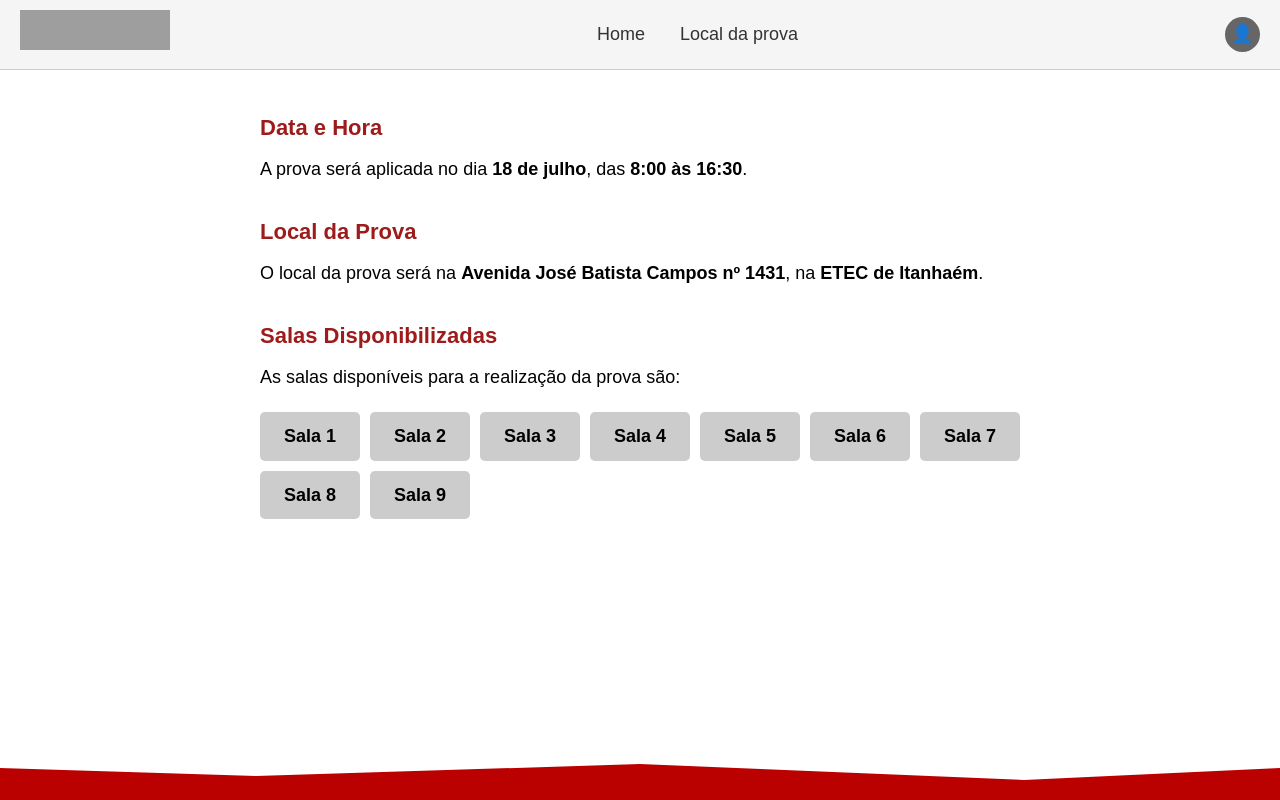
After one commit to JoaoVitor990/hackaton, a PHP site: page /templates/local_prova.html in a window 1280 px wide. The commit adds this page. Run offline with PHP 8.4, Linux system fonts and the light colour scheme; grey boxes are pictures that could not be loaded.

Commit message:
versao atualizada

```diff
--- /dev/null
+++ b/templates/local_prova.html
@@ -0,0 +1,147 @@
+<!DOCTYPE html>
+<html lang="pt-br">
+<head>
+  <meta charset="UTF-8" />
+  <meta name="viewport" content="width=device-width, initial-scale=1.0"/>
+  <title>Local da Prova</title>
+  <style>
+    * {
+      margin: 0;
+      padding: 0;
+      box-sizing: border-box;
+    }
+
+    body {
+      font-family: Arial, sans-serif;
+      background: #fff;
+      font-size: 18px;
+      line-height: 1.6;
+      padding-bottom: 100px;
+    }
+
+    /* Header (navbar) */
+    header {
+      display: flex;
+      align-items: center;
+      justify-content: space-between;
+      padding: 10px 20px;
+      background: #f5f5f5;
+      border-bottom: 1px solid #ccc;
+    }
+
+    .logo img {
+      height: 40px;
+    }
+
+    nav a {
+      margin: 0 15px;
+      text-decoration: none;
+      color: #333;
+      font-weight: 500;
+    }
+
+    nav a:hover {
+      color: #b00;
+    }
+
+    .user {
+      width: 35px;
+      height: 35px;
+      border-radius: 50%;
+      background: #666;
+      display: flex;
+      align-items: center;
+      justify-content: center;
+      color: #fff;
+      font-size: 18px;
+    }
+
+    /* Conteúdo principal */
+    main {
+      max-width: 800px;
+      margin: 40px auto;
+      padding: 0 20px;
+    }
+
+    h2 {
+      color: #9E1B1B;
+      margin-bottom: 10px;
+      margin-top: 30px;
+      font-size: 22px;
+    }
+
+    p {
+      margin-bottom: 20px;
+    }
+
+    .salas-grid {
+      display: grid;
+      grid-template-columns: repeat(auto-fill, minmax(100px, 1fr));
+      gap: 10px;
+      margin-top: 10px;
+    }
+
+    .salas-grid div {
+      background-color: #ccc;
+      text-align: center;
+      padding: 10px;
+      border-radius: 5px;
+      font-weight: bold;
+    }
+
+    /* Rodapé decorativo */
+    footer {
+      position: fixed;
+      bottom: 0;
+      left: 0;
+      width: 100%;
+      background: #b00;
+      height: 80px;
+      clip-path: polygon(0 60%, 20% 70%, 50% 55%, 80% 75%, 100% 60%, 100% 100%, 0 100%);
+      z-index: -1;
+    }
+  </style>
+</head>
+<body>
+
+  <header>
+    <div class="logo">
+      <img src="{{ url_for('static', filename='etec_itanhaem.png') }}" alt="Logo" width="150px">
+    </div>
+    <nav>
+      <a href="{{ url_for('inicio') }}">Home</a>
+      <a href="{{ url_for('local_prova') }}">Local da prova</a>
+    </nav>
+    <div class="user">👤</div>
+  </header>
+
+  <main>
+    <h2>Data e Hora</h2>
+    <p>
+      A prova será aplicada no dia <strong>18 de julho</strong>, das <strong>8:00 às 16:30</strong>.
+    </p>
+
+    <h2>Local da Prova</h2>
+    <p>
+      O local da prova será na <strong>Avenida José Batista Campos nº 1431</strong>, na <strong>ETEC de Itanhaém</strong>.
+    </p>
+
+    <h2>Salas Disponibilizadas</h2>
+    <p>As salas disponíveis para a realização da prova são:</p>
+    <div class="salas-grid">
+      <div>Sala 1</div>
+      <div>Sala 2</div>
+      <div>Sala 3</div>
+      <div>Sala 4</div>
+      <div>Sala 5</div>
+      <div>Sala 6</div>
+      <div>Sala 7</div>
+      <div>Sala 8</div>
+      <div>Sala 9</div>
+    </div>
+  </main>
+
+  <footer></footer>
+
+</body>
+</html>
```
Also changed, not shown: static/style.css (+57 -68 lines), templates/index.html (+33 -10 lines), templates/inicio.html (added, +172 -0 lines), static/etec_itanhaem.png (added), static/logo.png (added), templates/etec_itanhaem.png (deleted), 3 other files.
